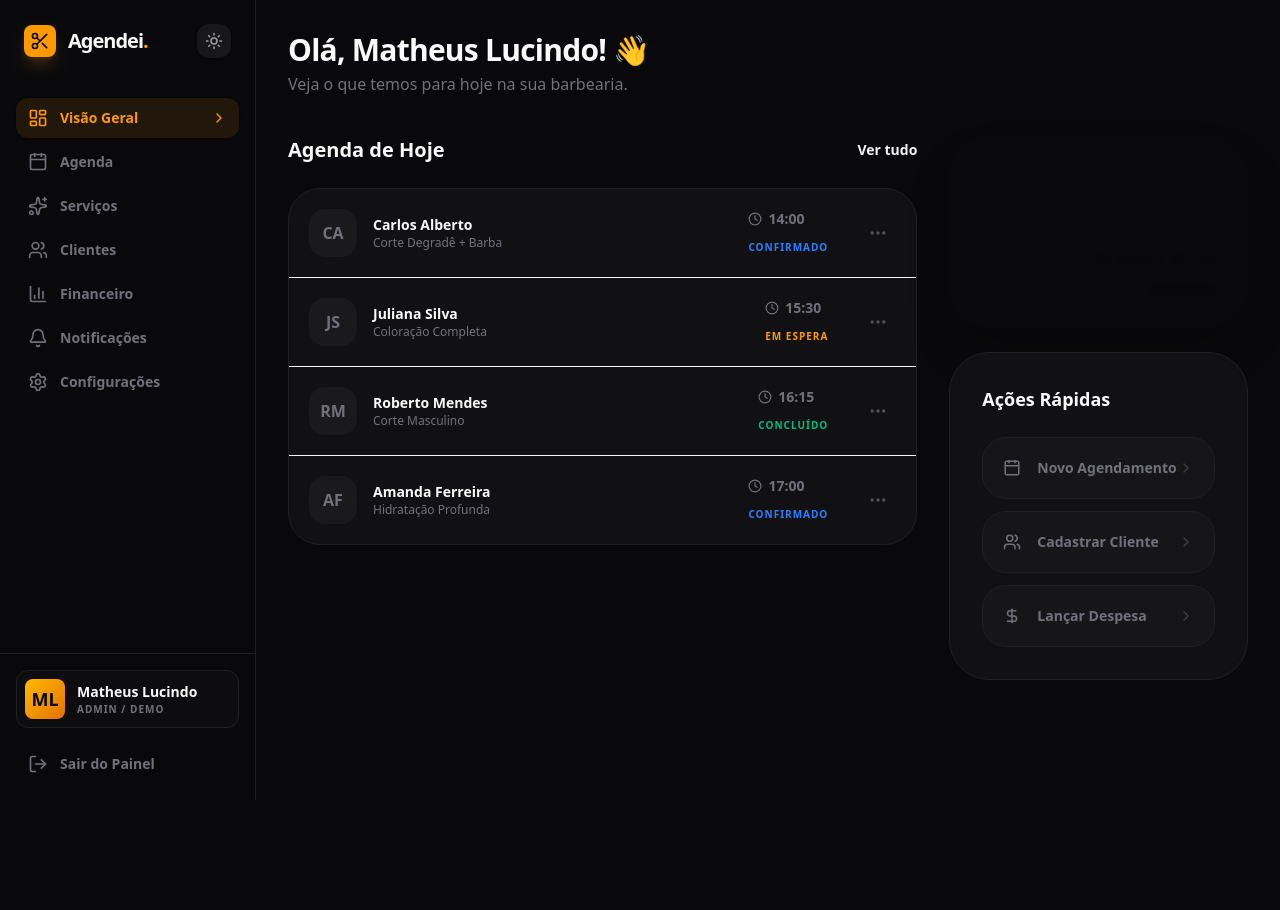
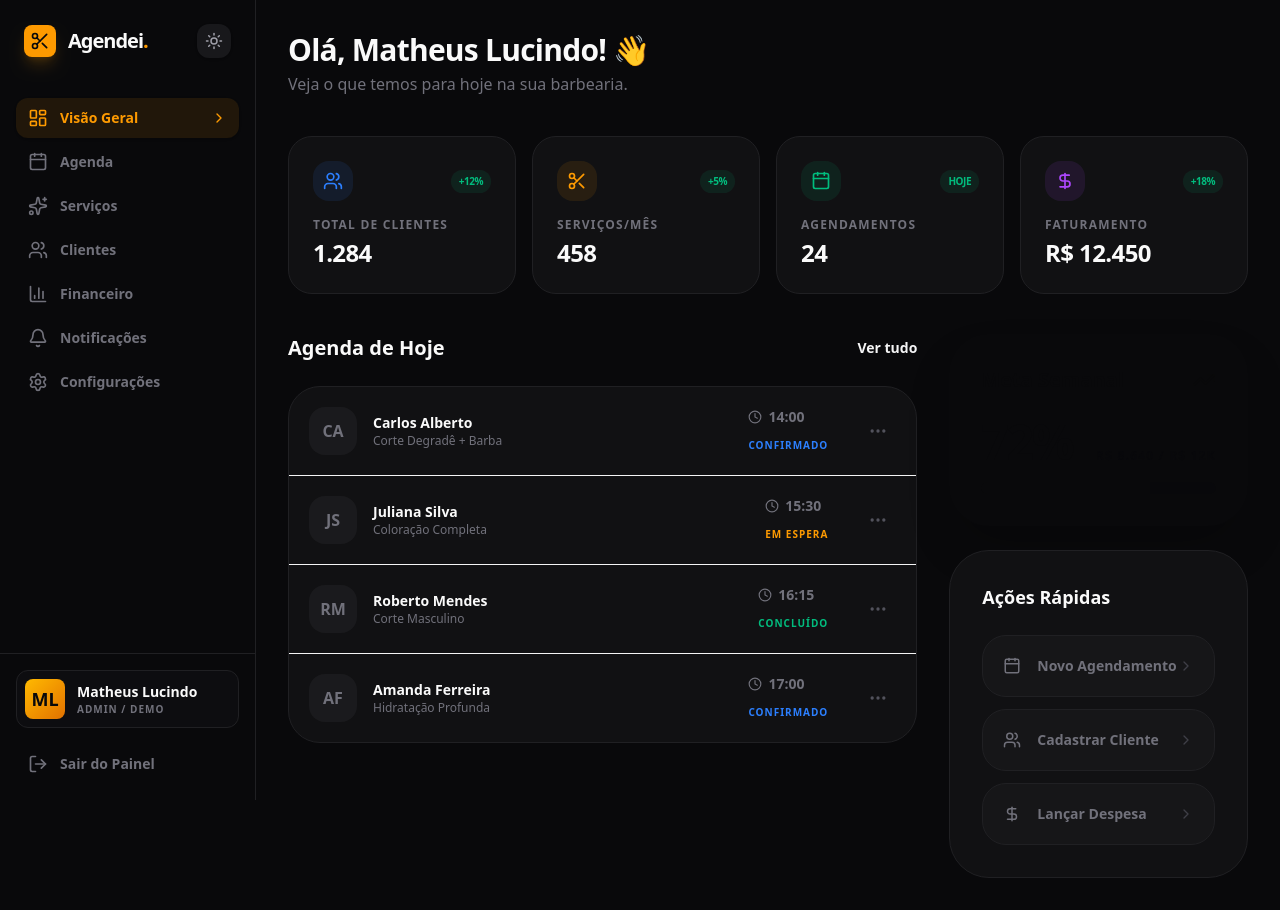
Before and after one commit to Agendei-Barbearia-e-Salao-de-Beleza/Agendei., a Next.js app in the folder dashboard/: page /dashboard in a window 1280 px wide. Before the commit the page ends 800 px from the top, so only its background shows below. Built offline with nearby package versions, Linux system fonts and the light colour scheme.

Commit message:
feat: restoring dashboard stats and maintaining full interactivity

```diff
--- a/dashboard/src/app/dashboard/page.tsx
+++ b/dashboard/src/app/dashboard/page.tsx
@@ -4,7 +4,8 @@ import React, { useState } from "react";
 import { motion } from "framer-motion";
 import {
   Users, Calendar, DollarSign, Clock,
-  MoreHorizontal, TrendingUp, AlertCircle, ChevronRight
+  MoreHorizontal, TrendingUp, ChevronRight,
+  Scissors, Briefcase, Star
 } from "lucide-react";
 import { cn } from "@/lib/utils";
 import Link from "next/link";
@@ -13,17 +14,19 @@ import { toast } from "sonner";
 export default function DashboardOverview() {
   const [isEditingMeta, setIsEditingMeta] = useState(false);
 
+  const stats = [
+    { label: "Total de Clientes", value: "1.284", icon: Users, color: "text-blue-500", bg: "bg-blue-500/10", trend: "+12%" },
+    { label: "Serviços/Mês", value: "458", icon: Scissors, color: "text-amber-500", bg: "bg-amber-500/10", trend: "+5%" },
+    { label: "Agendamentos", value: "24", icon: Calendar, color: "text-emerald-500", bg: "bg-emerald-500/10", trend: "Hoje" },
+    { label: "Faturamento", value: "R$ 12.450", icon: DollarSign, color: "text-purple-500", bg: "bg-purple-500/10", trend: "+18%" },
+  ];
+
   const todayAppointments = [
     { id: 1, customer: "Carlos Alberto", service: "Corte Degradê + Barba", time: "14:00", avatar: "CA", status: "CONFIRMADO" },
     { id: 2, customer: "Juliana Silva", service: "Coloração Completa", time: "15:30", avatar: "JS", status: "EM ESPERA" },
     { id: 3, customer: "Roberto Mendes", service: "Corte Masculino", time: "16:15", avatar: "RM", status: "CONCLUÍDO" },
     { id: 4, customer: "Amanda Ferreira", service: "Hidratação Profunda", time: "17:00", avatar: "AF", status: "CONFIRMADO" },
   ];
-
-  const handleQuickAction = (action: string) => {
-    toast.info(`Abrindo: ${action}`);
-    // Aqui no futuro abriremos o modal específico
-  };
 
   return (
     <div className="space-y-10">
@@ -33,7 +36,34 @@ export default function DashboardOverview() {
         <p className="text-zinc-500 font-medium">Veja o que temos para hoje na sua barbearia.</p>
       </div>
 
-      {/* Main Content Grid */}
+      {/* RE-ESTABLISHING TOP STATS */}
+      <div className="grid grid-cols-1 md:grid-cols-2 lg:grid-cols-4 gap-4">
+        {stats.map((stat, i) => (
+          <motion.div
+            key={stat.label}
+            initial={{ opacity: 0, y: 10 }}
+            animate={{ opacity: 1, y: 0 }}
+            transition={{ delay: i * 0.1 }}
+            className="bg-card border border-subtle p-6 rounded-3xl group cursor-pointer hover:border-accent/30 transition-all"
+            onClick={() => toast.info(`Detalhes de ${stat.label}`)}
+          >
+            <div className="flex items-center justify-between mb-4">
+              <div className={`p-2.5 rounded-2xl ${stat.bg}`}>
+                <stat.icon className={`w-5 h-5 ${stat.color}`} />
+              </div>
+              <span className="text-[10px] font-black text-emerald-500 bg-emerald-500/10 px-2 py-1 rounded-full uppercase tracking-tighter">
+                {stat.trend}
+              </span>
+            </div>
+            <div className="space-y-1">
+              <p className="text-zinc-500 text-xs font-black uppercase tracking-widest">{stat.label}</p>
+              <p className="text-2xl font-black text-title tracking-tight">{stat.value}</p>
+            </div>
+          </motion.div>
+        ))}
+      </div>
+
+      {/* Main Content Grid (From Image) */}
       <div className="grid grid-cols-1 lg:grid-cols-3 gap-8">
 
         {/* Left: Agenda de Hoje */}
@@ -93,7 +123,7 @@ export default function DashboardOverview() {
           <motion.div
             whileHover={{ scale: 1.02 }}
             className="bg-accent p-8 rounded-[40px] shadow-2xl shadow-accent/10 cursor-pointer group"
-            onClick={() => setIsEditingMeta(true)}
+            onClick={() => toast.success("Meta Semanal: Faltam R$ 3.360 para o objetivo!")}
           >
             <div className="flex items-center justify-between mb-6">
               <h3 className="text-zinc-950 font-black text-xl">Meta Semanal</h3>
@@ -119,17 +149,17 @@ export default function DashboardOverview() {
               <QuickActionButton
                 icon={<Calendar />}
                 label="Novo Agendamento"
-                onClick={() => handleQuickAction("Novo Agendamento")}
+                onClick={() => toast.info("Abrindo formulário de agendamento...")}
               />
               <QuickActionButton
                 icon={<Users />}
                 label="Cadastrar Cliente"
-                onClick={() => handleQuickAction("Cadastrar Cliente")}
+                onClick={() => toast.info("Abrindo cadastro de cliente...")}
               />
               <QuickActionButton
                 icon={<DollarSign />}
                 label="Lançar Despesa"
-                onClick={() => handleQuickAction("Lançar Despesa")}
+                onClick={() => toast.info("Abrindo controle de caixa...")}
               />
             </div>
           </div>
```
